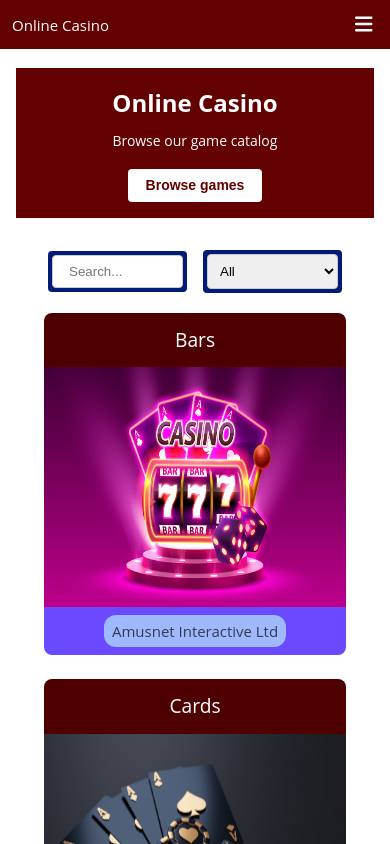
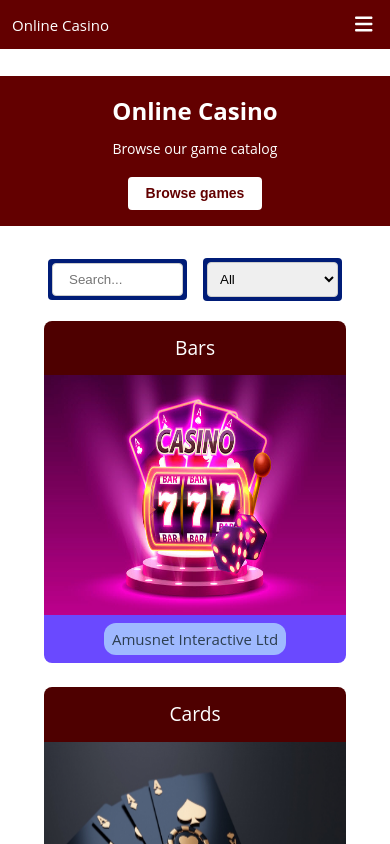
Before and after one commit to Dionyzus/vue-list-display, a Vue app: page / in a window 390 px wide. Shown: the top 844 px of the page. Built offline with nearby package versions, Linux system fonts and the light colour scheme.

Commit message:
#50 Hero banner presentation and main view composition
Apply-From: land reviewed plan run_e4942179a3d344d699be7648ad7a878a

```diff
--- a/src/components/common/HeroBanner.vue
+++ b/src/components/common/HeroBanner.vue
@@ -16,8 +16,11 @@
   align-items: center;
   gap: 0.75rem;
   padding: 2rem 1rem;
-  margin: -1rem -1rem 1rem -1rem;
-  width: calc(100% + 2rem);
+  width: 100vw;
+  max-width: 100vw;
+  margin-left: calc(50% - 50vw);
+  margin-right: calc(50% - 50vw);
+  margin-bottom: 1rem;
 }
 
 .hero-headline {
@@ -51,8 +54,7 @@
 @media screen and (max-width: 768px) {
   .hero {
     padding: 1rem 0.5rem;
-    margin: -0.5rem -0.5rem 0.5rem -0.5rem;
-    width: calc(100% + 1rem);
+    margin-bottom: 0.5rem;
     gap: 0.5rem;
   }
 
```
Also changed, not shown: 2 other files (tests, documents, lock files or other folders).
